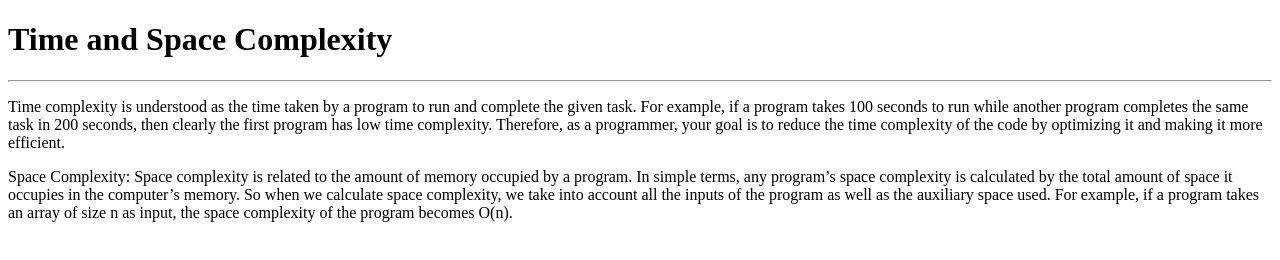
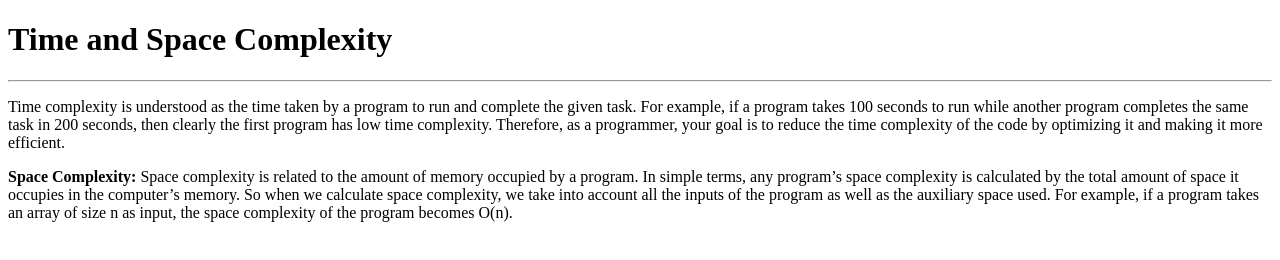
Before and after one commit to acciojob/time-and-space-complexity-shubham9816, a website: page main.html in a window 1280 px wide. Drawn offline with Linux system fonts and the light colour scheme.

Commit message:
created a submission

```diff
--- a/main.html
+++ b/main.html
@@ -14,7 +14,7 @@
 	<h1>Time and Space Complexity</h1>
 	<hr>
 	<p>Time complexity is understood as the time taken by a program to run and complete the given task. For example, if a program takes 100 seconds to run while another program completes the same task in 200 seconds, then clearly the first program has low time complexity. Therefore, as a programmer, your goal is to reduce the time complexity of the code by optimizing it and making it more efficient.</p>
-	<p>Space Complexity: Space complexity is related to the amount of memory occupied by a program. In simple terms, any program’s space complexity is calculated by the total amount of space it occupies in the computer’s memory. So when we calculate space complexity, we take into account all the inputs of the program as well as the auxiliary space used. For example, if a program takes an array of size n as input, the space complexity of the program becomes O(n).</p>
+	<p><b>Space Complexity:</b> Space complexity is related to the amount of memory occupied by a program. In simple terms, any program’s space complexity is calculated by the total amount of space it occupies in the computer’s memory. So when we calculate space complexity, we take into account all the inputs of the program as well as the auxiliary space used. For example, if a program takes an array of size n as input, the space complexity of the program becomes O(n).</p>
 </body>
 
 </html>
```
